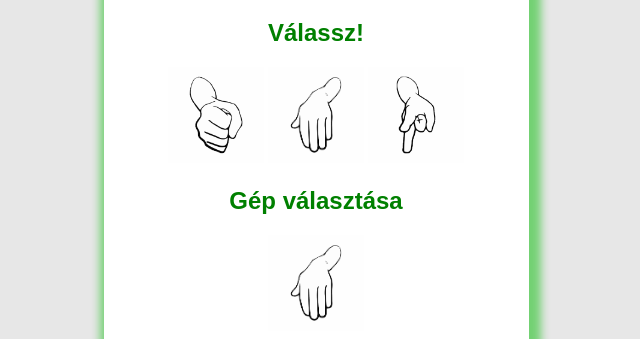
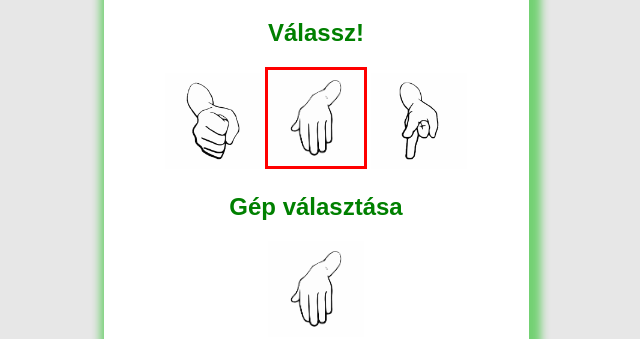
Before and after one commit to zalanlul9/szz, a plain HTML site: page index.html in a window 1280 px wide. Both pictures are taken after a click on the picture 640 px from the left and 199 px from the top of the page. Shown: the part 85-424 px from the top of the page, without its empty margins (324-964 px from the left). Drawn offline with Linux system fonts and the light colour scheme.

Commit message:
vegleges

```diff
--- a/app.js
+++ b/app.js
@@ -1,6 +1,11 @@
 let jatekosPontok = 0
 let gepPontok = 0
 function jatszas(elem) {
+    document.getElementById('ko').style.border = "white solid 0px"
+    document.getElementById('papir').style.border = "white solid 0px"
+    document.getElementById('ollo').style.border = "white solid 0px"
+
+    document.getElementById(elem).style.border = "red solid 3px"
     let rnd = Math.floor(Math.random() * 3);
     console.log(rnd);
     let valasztasok = ["ko", "papir", "ollo"]
--- a/index.html
+++ b/index.html
@@ -11,9 +11,9 @@
         <h1>Kő - papír - olló</h1>
         <h2>Válassz!</h2>
         <div id="valasszkepek">
-            <img id="valasztott" src="img/ko.png" alt="Kő kép" onclick="jatszas('ko')">
-            <img src="img/papir.png" alt="Papír kép" onclick="jatszas('papir')">
-            <img src="img/ollo.png" alt="Olló kép" onclick="jatszas('ollo')">
+            <img id="ko" src="img/ko.png" alt="Kő kép" onclick="jatszas('ko')">
+            <img id="papir" src="img/papir.png" alt="Papír kép" onclick="jatszas('papir')">
+            <img id="ollo" src="img/ollo.png" alt="Olló kép" onclick="jatszas('ollo')">
         </div>
         <h2>Gép választása</h2>
             <img src="img/ollo.png" alt="" id="gepValasztasKep">
```
